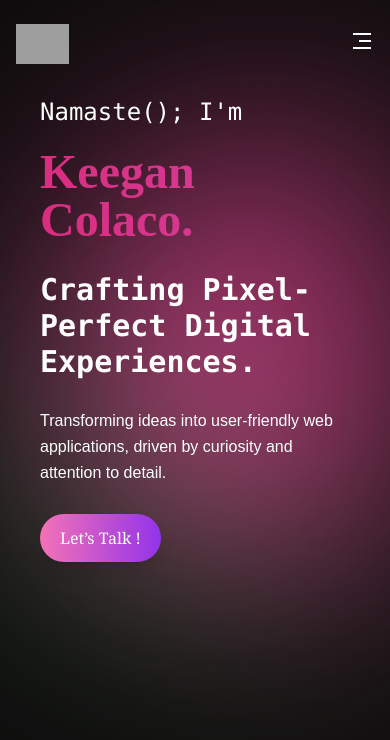
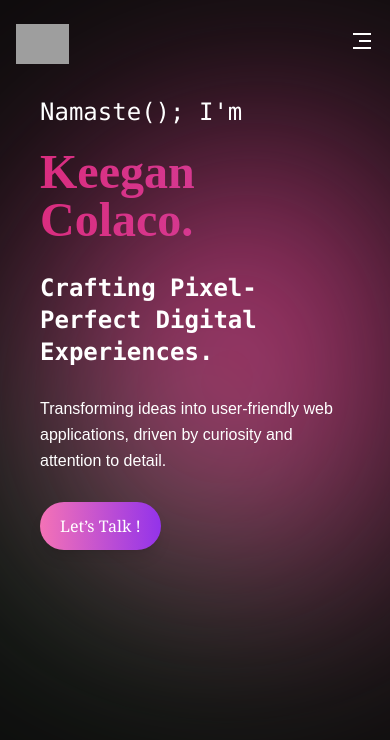
Before and after one commit to Keegan-20/Keegan-Portfolio-V1.0, a React (Vite) app: page / in a window 390 px wide. Shown: the top 740 px of the page. Built offline with nearby package versions, Linux system fonts and the light colour scheme; grey boxes are pictures that could not be loaded; a web font is replaced by a local one.

Commit message:
style(hero): adjust margins and padding for better layout.

```diff
--- a/src/components/HeroSection.jsx
+++ b/src/components/HeroSection.jsx
@@ -23,7 +23,7 @@ const HeroSection = () => {
             </motion.h2>
 
             <motion.h3
-                className="text-3xl md:text-4xl  font-mono font-bold mb-4 mt-1"
+                className="text-2xl md:text-4xl  font-mono font-bold mb-4 mt-1"
                 initial={{ opacity: 0, y: -20 }}
                 animate={{ opacity: 1, y: 0 }}
                 transition={{ delay: 1, duration: 1 }}
```
